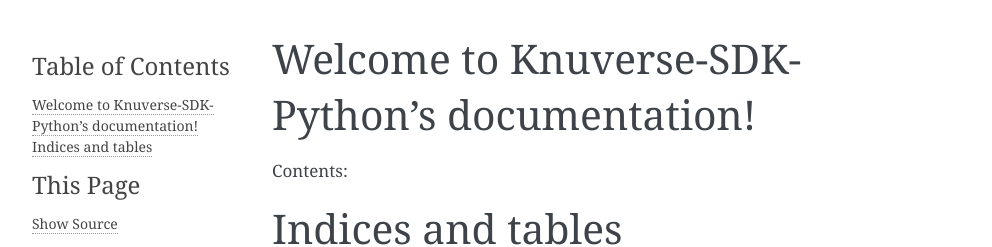
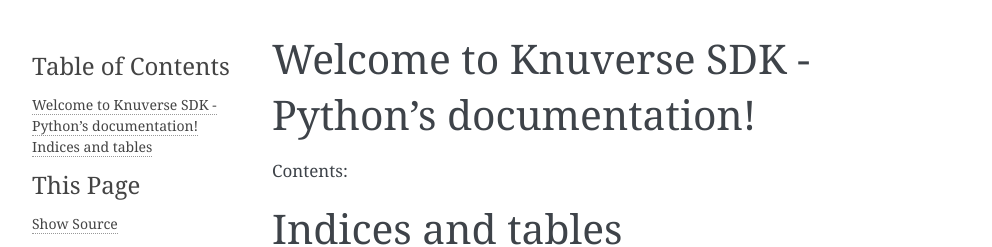
Before and after one commit to KnuVerse/knuverse-sdk-python, a Sphinx documentation site: the page built from docs/source/index.rst, in a window 1280 px wide. Shown: the top 247 px of the page, without its empty margins (148-1140 px from the left). Built offline with Sphinx 7.4.7, drawn with Linux system fonts in a browser that asks for light colours; part of the change alters nothing that is shown.

```diff
--- a/docs/source/conf.py
+++ b/docs/source/conf.py
@@ -1,7 +1,7 @@
 # -*- coding: utf-8 -*-
 #
-# Knuverse-SDK-Python documentation build configuration file, created by
-# sphinx-quickstart on Thu Nov  3 08:38:41 2016.
+# Knuverse SDK - Python documentation build configuration file, created by
+# sphinx-quickstart on Fri Nov  4 10:02:47 2016.
 #
 # This file is execfile()d with the current directory set to its
 # containing dir.
@@ -31,6 +31,7 @@ sys.path.insert(0, os.path.abspath('../..'))
 # ones.
 extensions = [
     'sphinx.ext.autodoc',
+    'sphinx.ext.githubpages',
 ]
 
 # Add any paths that contain templates here, relative to this directory.
@@ -50,7 +51,7 @@ source_suffix = '.rst'
 master_doc = 'index'
 
 # General information about the project.
-project = u'Knuverse-SDK-Python'
+project = u'Knuverse SDK - Python'
 copyright = u'2016, Knuverse'
 author = u'Knuverse'
 
@@ -135,7 +136,7 @@ html_theme = 'alabaster'
 # The name for this set of Sphinx documents.
 # "<project> v<release> documentation" by default.
 #
-# html_title = u'Knuverse-SDK-Python v1.0.4'
+# html_title = u'Knuverse SDK - Python v1.0.4'
 
 # A shorter title for the navigation bar.  Default is the same as html_title.
 #
@@ -235,7 +236,7 @@ html_static_path = ['_static']
 # html_search_scorer = 'scorer.js'
 
 # Output file base name for HTML help builder.
-htmlhelp_basename = 'Knuverse-SDK-Pythondoc'
+htmlhelp_basename = 'KnuverseSDK-Pythondoc'
 
 # -- Options for LaTeX output ---------------------------------------------
 
@@ -261,7 +262,7 @@ latex_elements = {
 # (source start file, target name, title,
 #  author, documentclass [howto, manual, or own class]).
 latex_documents = [
-    (master_doc, 'Knuverse-SDK-Python.tex', u'Knuverse-SDK-Python Documentation',
+    (master_doc, 'KnuverseSDK-Python.tex', u'Knuverse SDK - Python Documentation',
      u'Knuverse', 'manual'),
 ]
 
@@ -303,7 +304,7 @@ latex_documents = [
 # One entry per manual page. List of tuples
 # (source start file, name, description, authors, manual section).
 man_pages = [
-    (master_doc, 'knuverse-sdk-python', u'Knuverse-SDK-Python Documentation',
+    (master_doc, 'knuversesdk-python', u'Knuverse SDK - Python Documentation',
      [author], 1)
 ]
 
@@ -318,8 +319,8 @@ man_pages = [
 # (source start file, target name, title, author,
 #  dir menu entry, description, category)
 texinfo_documents = [
-    (master_doc, 'Knuverse-SDK-Python', u'Knuverse-SDK-Python Documentation',
-     author, 'Knuverse-SDK-Python', 'One line description of project.',
+    (master_doc, 'KnuverseSDK-Python', u'Knuverse SDK - Python Documentation',
+     author, 'KnuverseSDK-Python', 'One line description of project.',
      'Miscellaneous'),
 ]
 
--- a/docs/source/index.rst
+++ b/docs/source/index.rst
@@ -1,10 +1,10 @@
-.. Knuverse-SDK-Python documentation master file, created by
-   sphinx-quickstart on Thu Nov  3 08:38:41 2016.
+.. Knuverse SDK - Python documentation master file, created by
+   sphinx-quickstart on Fri Nov  4 10:02:47 2016.
    You can adapt this file completely to your liking, but it should at least
    contain the root `toctree` directive.
 
-Welcome to Knuverse-SDK-Python's documentation!
-===============================================
+Welcome to Knuverse SDK - Python's documentation!
+=================================================
 
 Contents:
 
```
Also changed, not shown: 2 other files.
